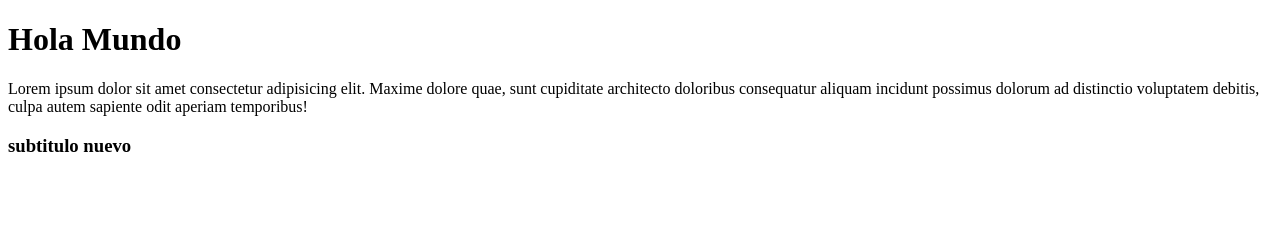
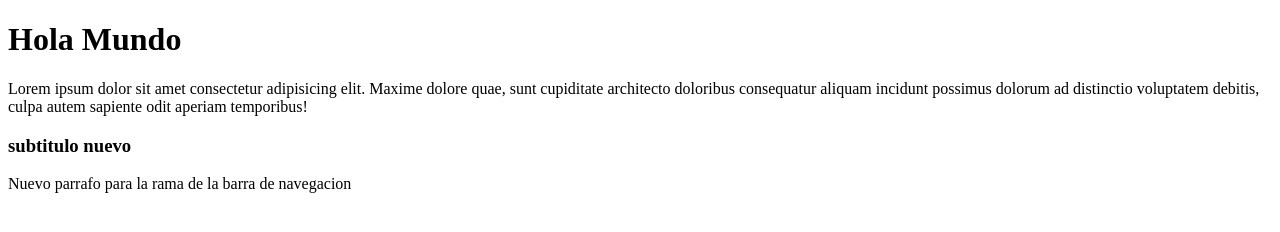
Before and after one commit to albornozMarcelo/prueba_git_nucba, a plain HTML site: page index.html in a window 1280 px wide. Drawn offline with Linux system fonts and the light colour scheme.

Commit message:
add p navbar

```diff
--- a/index.html
+++ b/index.html
@@ -15,6 +15,7 @@
         odit aperiam temporibus!
       </p>
       <h3>subtitulo nuevo</h3>
+      <p>Nuevo parrafo para la rama de la barra de navegacion</p>
     </main>
   </body>
 </html>
```
